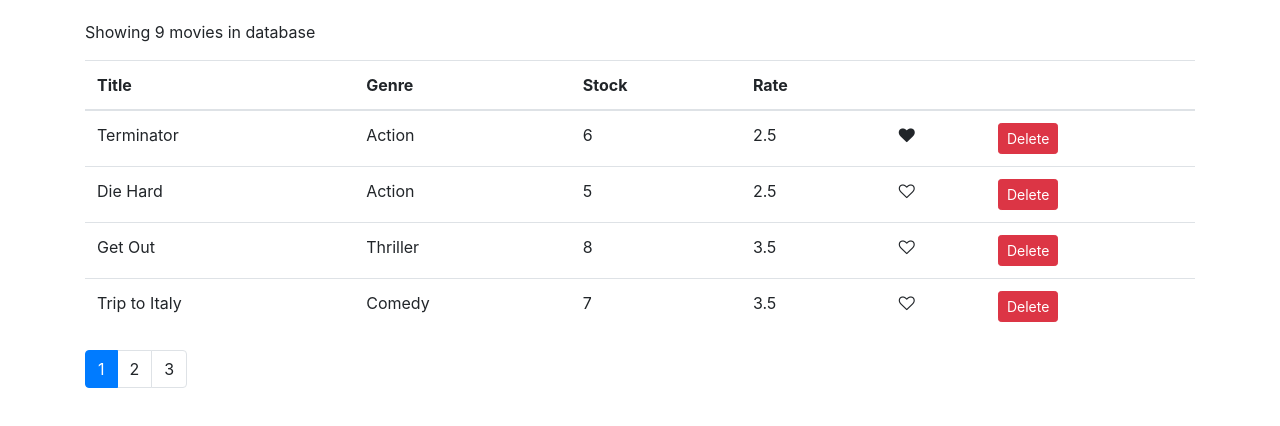
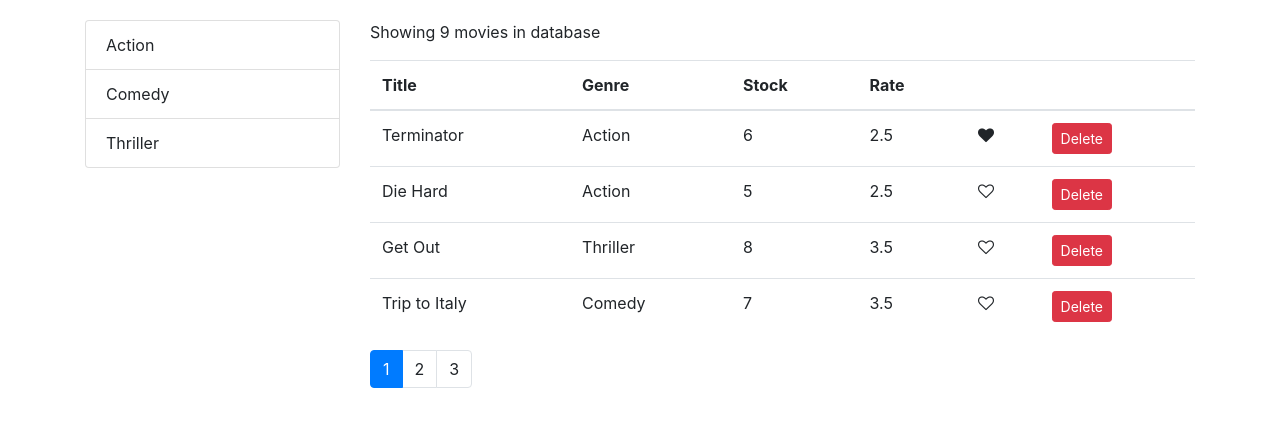
Before and after one commit to carotkut94/VideoStack, a React (Create React App) app: page / in a window 1280 px wide. Shown: the top 426 px of the page. Built offline with nearby package versions, Linux system fonts and the light colour scheme.

Commit message:
Side genre filter

```diff
--- /dev/null
+++ b/src/components/common/listGroup.jsx
@@ -0,0 +1,16 @@
+import React from "react";
+
+const ListGroup = props => {
+  const { items, textProperty, valueProperty } = props;
+  return (
+    <ul className="list-group">
+      {items.map(item => (
+        <li key={item[valueProperty]} className="list-group-item">
+          {item[textProperty]}
+        </li>
+      ))}
+    </ul>
+  );
+};
+
+export default ListGroup;
--- a/src/components/movies.jsx
+++ b/src/components/movies.jsx
@@ -3,13 +3,20 @@
 import Like from "../components/common/like";
 import Pagination from "../components/common/pagination";
 import { paginate } from "../utils/paginate";
+import ListGroup from "../components/common/listGroup";
+import { getGenres } from "../services/fakeGenreService";
 
 class Movies extends Component {
   state = {
-    movies: getMovies(),
+    movies: [],
     pageSize: 4,
-    currentPage: 1
+    currentPage: 1,
+    genres: []
   };
+
+  componentDidMount() {
+    this.setState({ movies: getMovies(), genres: getGenres() });
+  }
 
   handleDelete = movie => {
     const movies = this.state.movies.filter(m => m._id !== movie._id);
@@ -28,6 +35,10 @@
     this.setState({ currentPage: page });
   };
 
+  handleSelect = genre => {
+    console.log(genre);
+  };
+
   render() {
     const { length: count } = this.state.movies;
     const { pageSize, currentPage } = this.state;
@@ -35,7 +46,16 @@
     if (count === 0) return <p>There are no movies in database</p>;
     const listMovies = paginate(this.state.movies, currentPage, pageSize);
     return (
-      <React.Fragment>
+      <div className="row">
+        <div className="col-3">
+          <ListGroup
+            textProperty="name"
+            valueProperty="_id"
+            onItemSelect={this.handleSelect}
+            items={this.state.genres}
+          />
+        </div>
+        <div className="col">
           <p>Showing {count} movies in database</p>
           <table className="table">
             <thead>
@@ -79,7 +99,8 @@
             itemCount={count}
             currentPage={currentPage}
           />
-      </React.Fragment>
+        </div>
+      </div>
     );
   }
 }
```
Lines whose indentation alone changed are shown as unchanged.
